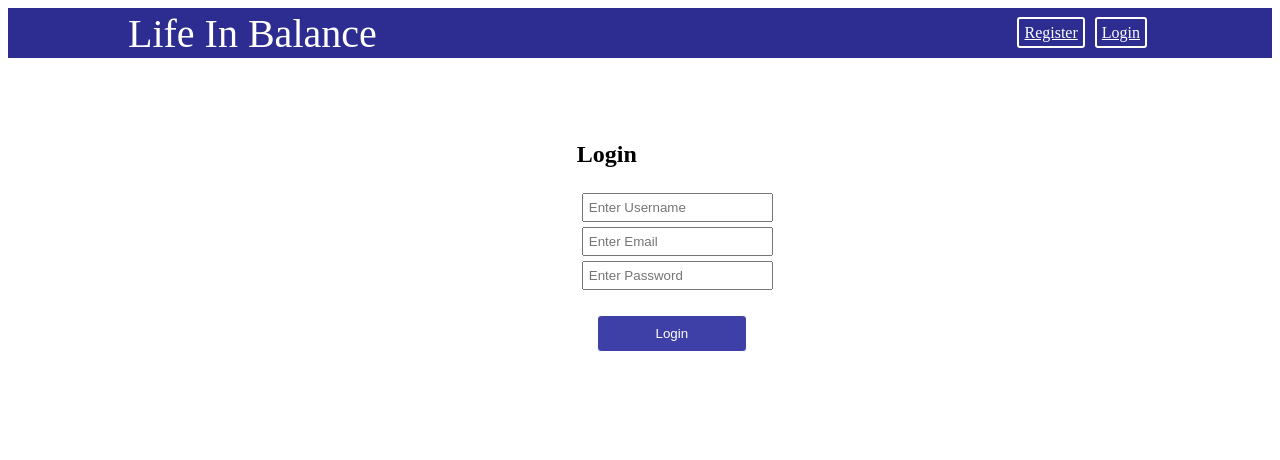
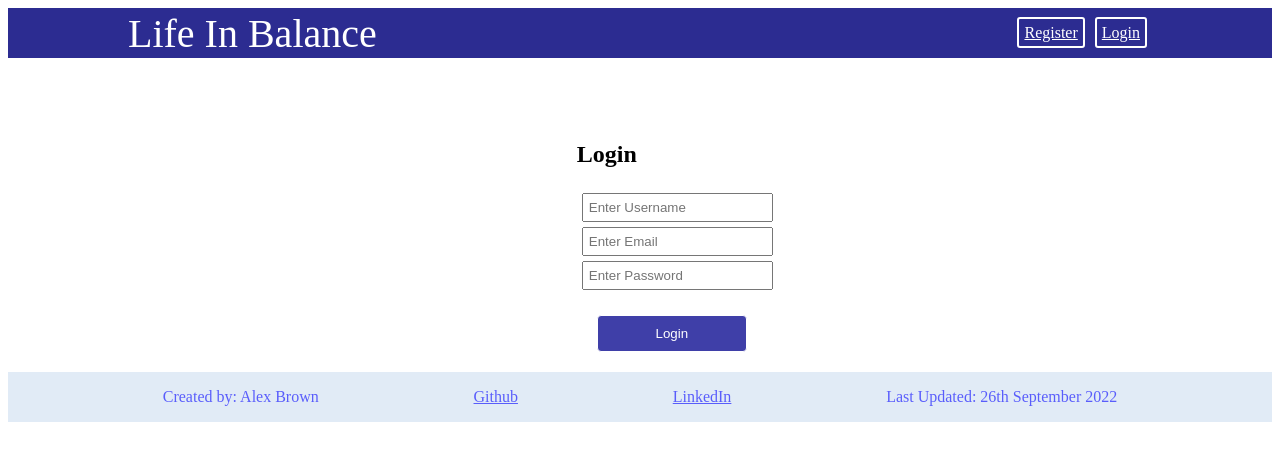
Before and after one commit to AlexBrown4020/mern-project, a React (Create React App) app in the folder client/: page /login in a window 1280 px wide. Shown: the top 460 px of the page. Built offline with nearby package versions, Linux system fonts and the light colour scheme.

Commit message:
Feat: Include footer in other pages

```diff
--- a/client/src/components/create_lesson/CreateLesson.jsx
+++ b/client/src/components/create_lesson/CreateLesson.jsx
@@ -4,6 +4,7 @@ import React, { useState } from 'react';
 import { useEffect } from 'react';
 import { Navbar } from '../navbar/Navbar';
 import '../registration/registration.css'
+import { Footer } from '../footer/Footer';
 
 export const CreateLesson = () => {
     const [title, setTitle] = useState('');
@@ -56,6 +57,7 @@ export const CreateLesson = () => {
                         <button onClick={submitData} className='submissionButton' type='button'>Submit</button>
                 </div>
             </div>
+            <Footer />
         </div>
 
     )
--- a/client/src/components/login/Login.jsx
+++ b/client/src/components/login/Login.jsx
@@ -1,6 +1,7 @@
 import React, { useState, useEffect } from 'react';
 import { Navbar } from '../navbar/Navbar';
 import { useNavigate } from 'react-router-dom';
+import { Footer } from '../footer/Footer';
 
 export const Login = () => {
 const [username, setUsername] = useState('');
@@ -51,6 +52,7 @@ const submitData = async () => {
                     <button onClick={submitData} className='submissionButton' type='button'>Login</button>
                 </div>
             </div>
+            <Footer />
         </div>
     )
 };
--- a/client/src/components/registration/Registration.jsx
+++ b/client/src/components/registration/Registration.jsx
@@ -3,6 +3,7 @@ import { Navbar } from '../navbar/Navbar';
 import './registration.css';
 import {  useNavigate } from 'react-router-dom';
 import { useEffect } from 'react';
+import { Footer } from '../footer/Footer';
 
 export const Registration = () => {
     const [username, setName]=useState('');
@@ -46,6 +47,7 @@ export const Registration = () => {
                     <button onClick={submitData} className='submissionButton' type='button'>Submit</button>
                 </div>
             </div>
+            <Footer />
         </div>
     )
 };
--- a/client/src/pages/lesson/Lesson.jsx
+++ b/client/src/pages/lesson/Lesson.jsx
@@ -1,5 +1,6 @@
 import React, { useState } from 'react'
 import { useParams, useNavigate, Link } from 'react-router-dom';
+import { Footer } from '../../components/footer/Footer';
 
 import { Navbar } from '../../components/navbar/Navbar';
 import useFetch from '../../hooks/useFetch';
@@ -96,5 +97,6 @@ export const Lesson = () => {
           : <button onClick={() =>handleJoin(data._id, auth.username)} className='lessonButton'>Join lesson</button>
       }
       </div>
+      <Footer />
     </div>
   )};
```
